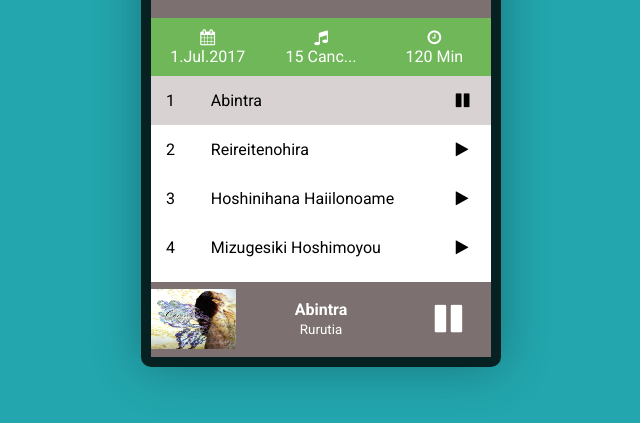
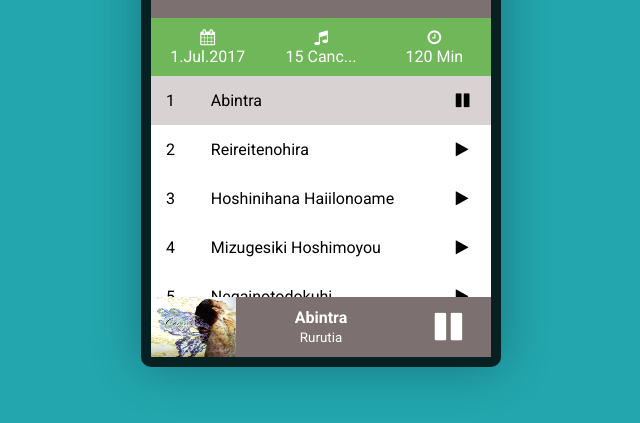
Before and after one commit to ryuzakig/demo_flexbox, a plain HTML site: page index.html in a window 1280 px wide. Shown: the part 361-784 px from the top of the page, without its empty margins (319-959 px from the left). Drawn offline with Linux system fonts and the light colour scheme; a web font is replaced by a local one.

Commit message:
Modificando css

```diff
--- a/css/base.css
+++ b/css/base.css
@@ -59,7 +59,7 @@ td{
 .app__abajo{
 	background-color: #7D7070;
 	text-align: center;
-	height: 90px;
+	height: 67px;
 }
 
 .app__abajo .cancion_desc{
```
